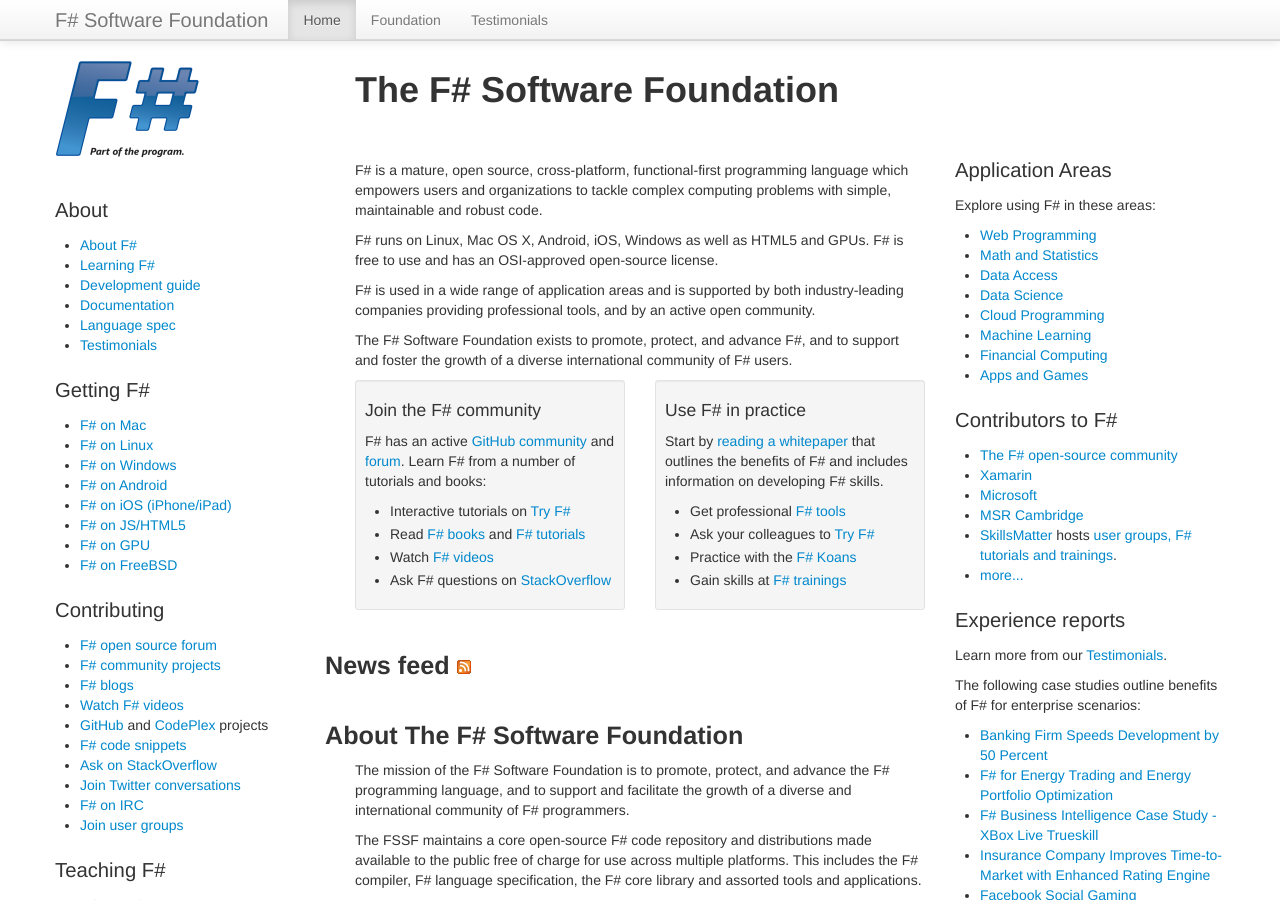
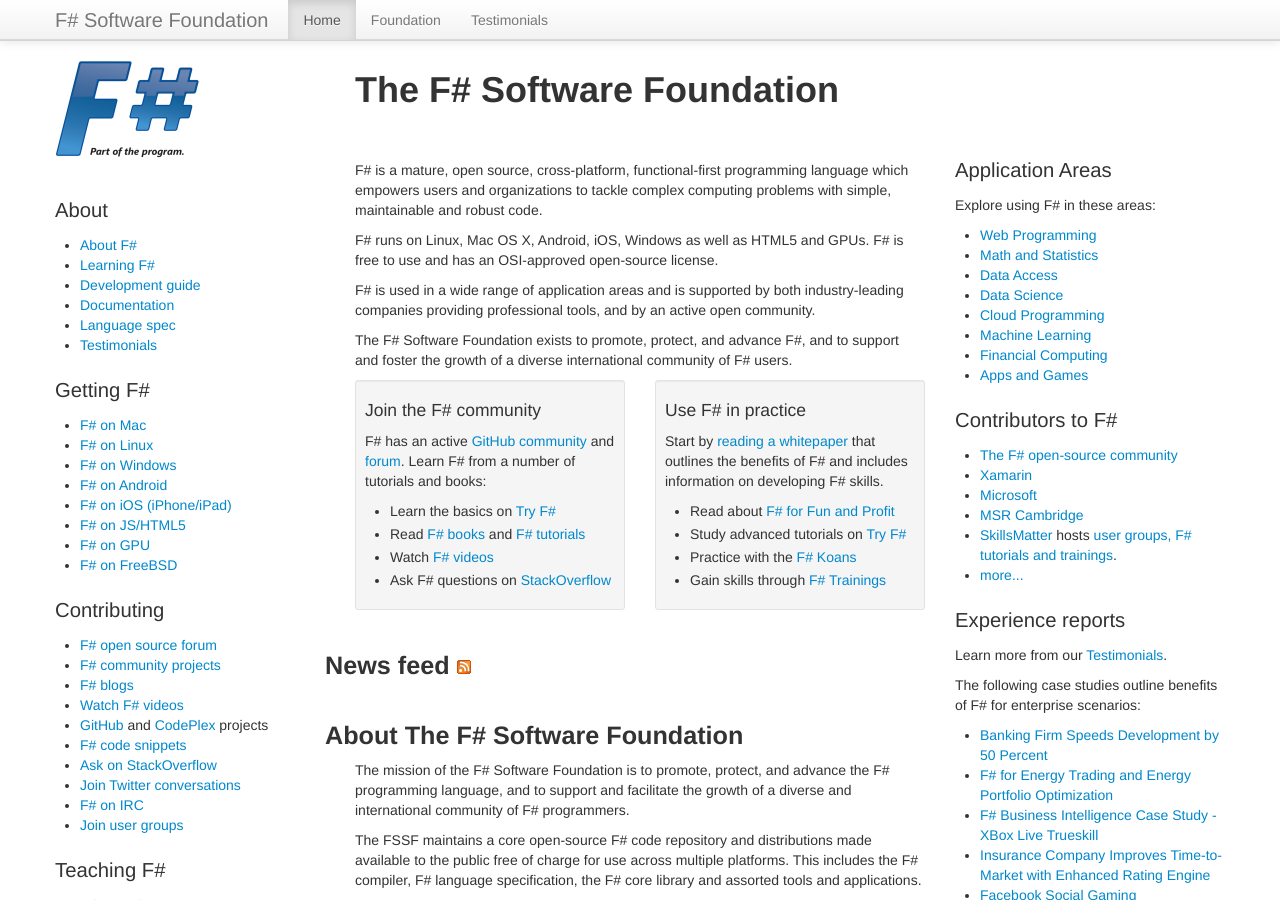
Before and after one commit to fsharp/fsharp.org, a Jekyll site: the page built from index.html, in a window 1280 px wide and 900 px high. Built offline with Jekyll 4.4.1, drawn with Linux system fonts in a browser that asks for light colours; nearby versions of some CDN libraries; some web fonts are replaced; comment, search, counter and statistics services are not loaded.

Commit message:
Update index.html

```diff
--- a/index.html
+++ b/index.html
@@ -28,7 +28,7 @@
             Learn F# from a number of tutorials and books:
           </p>
           <ul>
-            <li>Interactive tutorials on <a href="http://www.tryfsharp.org/Learn">Try F#</a></li>
+            <li>Learn the basics on <a href="http://www.tryfsharp.org/Learn">Try F#</a></li>
             <li>Read <a href="/about/learning.html">F# books</a> and <a href="http://www.developerfusion.com/t/fsharp/tutorials/">F# tutorials</a></li>
             <li>Watch <a href="/videos/1">F# videos</a></li>
             <li>Ask F# questions on <a href="http://stackoverflow.com/tags/f%23/info">StackOverflow</a></li>
@@ -41,10 +41,10 @@
           <p>Start by <a href="http://msdn.microsoft.com/en-us/vstudio/gg634701.aspx">reading a whitepaper</a>
           that outlines the benefits of F# and includes information on developing F# skills.</p>
           <ul>
-            <li>Get professional <a href="http://msdn.microsoft.com/en-us/vstudio/gg634701.aspx#Development_Tools">F# tools</a></li>
-            <li>Ask your colleagues to <a href="http://tryfsharp.org">Try F#</a></li>
+            <li>Read about <a href="http://fsharpforfunandprofit.com">F# for Fun and Profit</a></li>
+            <li>Study advanced tutorials on <a href="http://tryfsharp.org">Try F#</a></li>
             <li>Practice with the <a href="https://github.com/ChrisMarinos/FSharpKoans">F# Koans</a></li>
-            <li>Gain skills at <a href="http://skillsmatter.com/go/scala">F# trainings</a></li>
+            <li>Gain skills through <a href="/training">F# Trainings</a></li>
           </ul>
           </div>
       </div>
```
